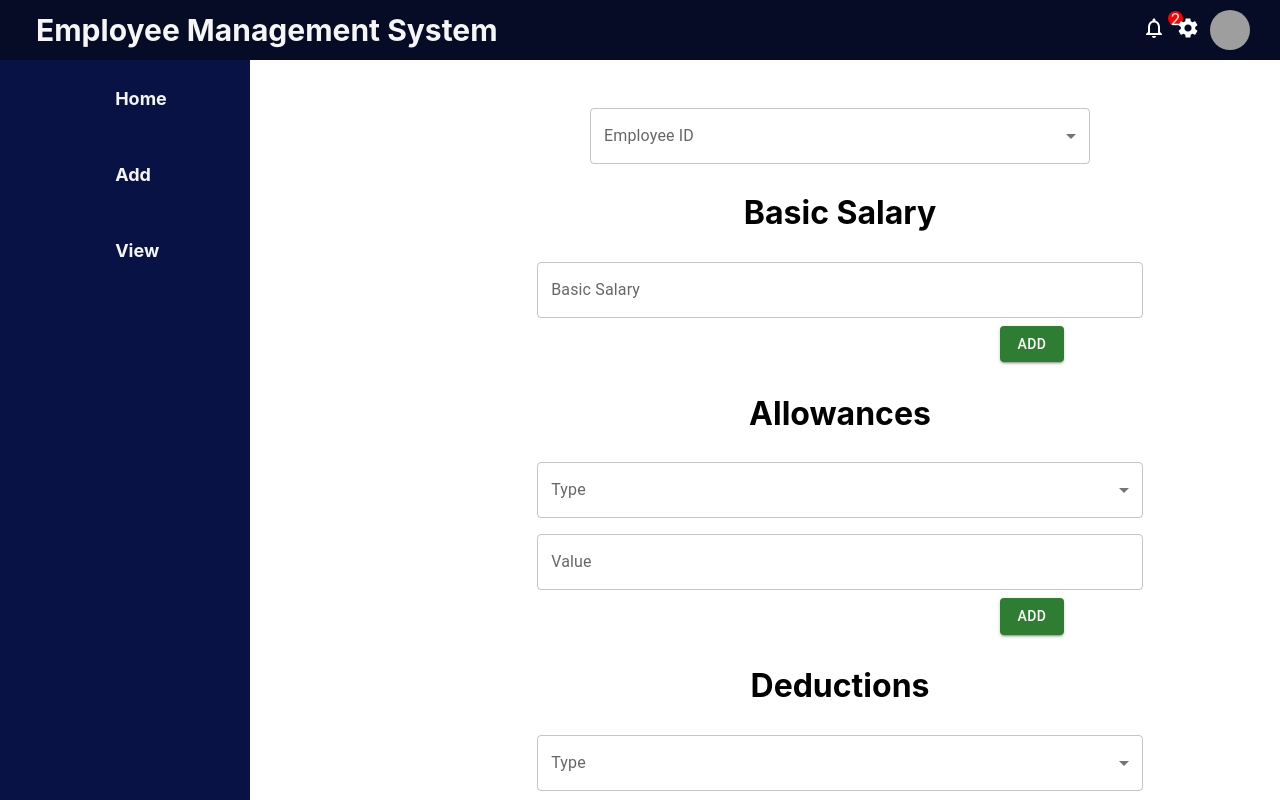
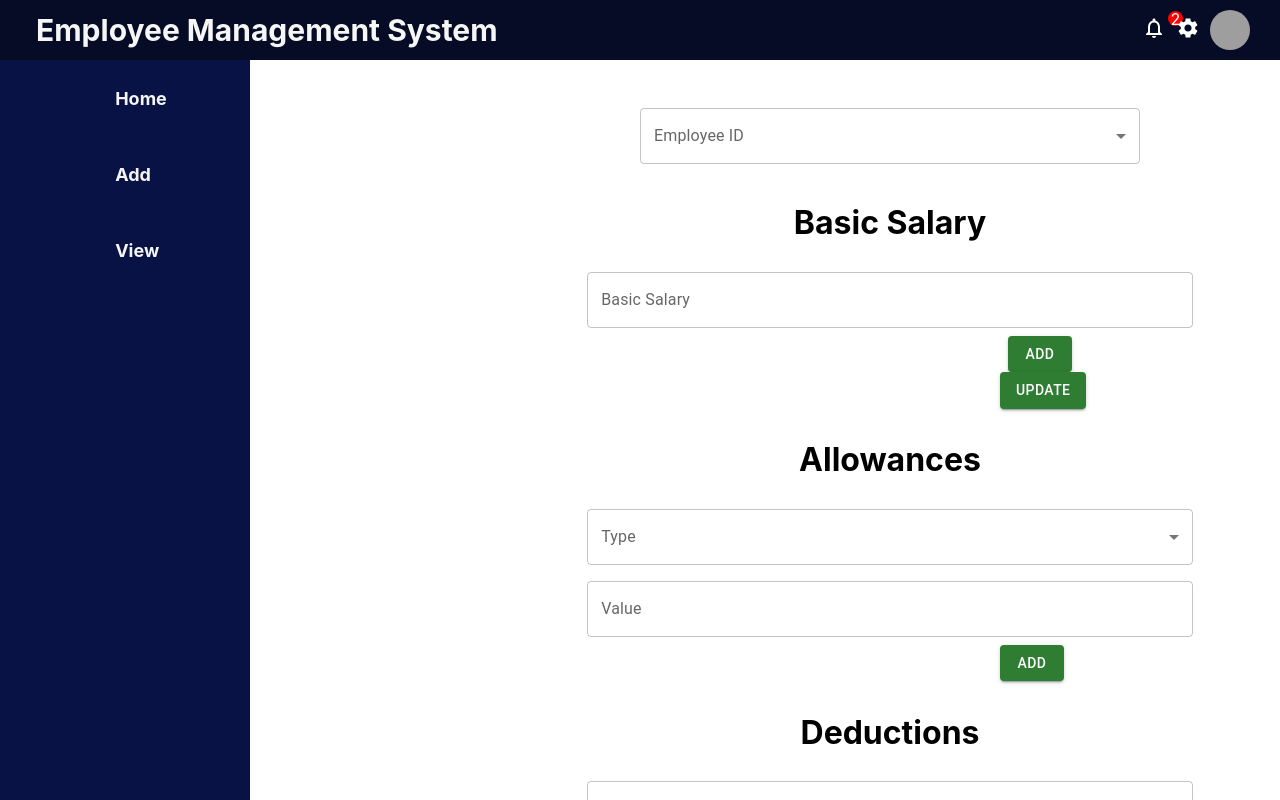
Before and after one commit to Server-s-Hawks/frontend, a React (Create React App) app: page /Add in a window 1280 px wide. Shown: the top 800 px of the page. Built offline with nearby package versions, Linux system fonts and the light colour scheme; grey boxes are pictures that could not be loaded.

Commit message:
add changes to salary_handling

```diff
--- a/src/pages/Add/Add.css
+++ b/src/pages/Add/Add.css
@@ -9,9 +9,20 @@
   }
 
   .button{
-    margin-left: 600px;
+    margin-left: 500px;
     margin-bottom: 10px;
+    margin-right: 200px;
+
+
   }
+  .btn2{
+    margin-right: 500px;
+
+  }
+
+
+
+
 
   .form{
     margin-left: 0px;
--- a/src/pages/Add/Add.jsx
+++ b/src/pages/Add/Add.jsx
@@ -12,6 +12,7 @@ import Button from '@mui/material/Button';
 import Stack from '@mui/material/Stack';
 
 
+
 function Add (){
 
     const[user_ID, setUser_Id] = useState("");
@@ -20,32 +21,56 @@ function Add (){
     const[deduction_type, setDeduction_type] = useState("");
     const[allowance_value, setAllowance] = useState("");
     const[deduction_value, setDeduction] = useState("");
+    //const[isDisable, setisDisable] = useState("");
+
+
 
 
     const select = () =>{
-
         Axios.post('http://localhost:5000/client' ,
         {
 
             user_ID:user_ID,
              Basic:Basic,
 
-           deduction:deduction
 
 
              }).then(() => {
                 console.log("success");
                 alert("Successfully added");
              });
+
+
+
+
+     };
+
+     const update = () =>{
+
+
+
+        Axios.post('http://localhost:5000/update' ,
+        {
+
+            update_user_ID:user_ID,
+             update_Basic:Basic,
+
+
+
+             }).then(() => {
+                console.log("success");
+                alert("Successfully updated");
+             });
      };
 
      const allowance = () =>{
 
+
         if(allowances_type==="Transport"){
-        Axios.post('http://localhost:5000/client' ,
+        Axios.post('http://localhost:5000/allowance' ,
         {
                   allowance_transport:allowance_value,
-                  user_ID:user_ID,
+                  user_ID_allowances:user_ID,
              }).then(() => {
                 console.log("success");
                 alert("Successfully added ");
@@ -53,10 +78,10 @@ function Add (){
              });
             };
             if(allowances_type === "Travel"){
-                Axios.post('http://localhost:5000/client' ,
+                Axios.post('http://localhost:5000/allowance' ,
                 {
                           allowance_travel:allowance_value,
-                          user_ID:user_ID,
+                          user_ID_allowances:user_ID,
                      }).then(() => {
                         console.log("success");
                         alert("Successfully added ");
@@ -64,10 +89,10 @@ function Add (){
                      });
                     };
             if(allowances_type === "Entertainment"){
-                    Axios.post('http://localhost:5000/client' ,
+                    Axios.post('http://localhost:5000/allowance' ,
                         {
                                   allowance_entertainment:allowance_value,
-                                  user_ID:user_ID,
+                                  user_ID_allowances:user_ID,
                              }).then(() => {
                                 console.log("success");
                                 alert("Successfully added ");
@@ -76,10 +101,10 @@ function Add (){
                             };
 
              if(allowances_type === "Housing"){
-                    Axios.post('http://localhost:5000/client' ,
+                    Axios.post('http://localhost:5000/allowance' ,
                          {
                             allowance_housing:allowance_value,
-                            user_ID:user_ID,
+                            user_ID_allowances:user_ID,
                             }).then(() => {
                                 console.log("success");
                                 alert("Successfully added ");
@@ -88,10 +113,10 @@ function Add (){
                          };
 
              if(allowances_type === "Medical"){
-                     Axios.post('http://localhost:5000/client' ,
+                     Axios.post('http://localhost:5000/allowance' ,
                         {
                             allowance_medical:allowance_value,
-                            user_ID:user_ID,
+                            user_ID_allowances:user_ID,
                             }).then(() => {
                                console.log("success");
                                alert("Successfully added ");
@@ -105,53 +130,55 @@ function Add (){
 
      const deduction= () =>{
 
+
+
         if(deduction_type==="Tax"){
-        Axios.post('http://localhost:5000/client' ,
+        Axios.post('http://localhost:5000/deduction' ,
         {
                   deduction_Tax:deduction_value,
-                  user_ID:user_ID,
+                  user_ID_deduction:user_ID,
              }).then(() => {
                 console.log("success");
                 alert("Successfully added ");
 
              });
             };
-            if(deduction_type === "Loans"){
-                Axios.post('http://localhost:5000/client' ,
+
+        if(deduction_type==="Loans"){
+            Axios.post('http://localhost:5000/deduction' ,
                 {
-                          deduction_loans:deduction_value,
-                          user_ID:user_ID,
-                     }).then(() => {
-                        console.log("success");
-                        alert("Successfully added ");
+                  deduction_Loans:deduction_value,
+                  user_ID_deduction:user_ID,
+             }).then(() => {
+                console.log("success");
+                alert("Successfully added ");
 
-                     });
-                    };
-            if(deduction_type === "Advance"){
-                    Axios.post('http://localhost:5000/client' ,
-                        {
-                                  deduction_advance:deduction_value,
-                                  user_ID:user_ID,
-                             }).then(() => {
-                                console.log("success");
-                                alert("Successfully added ");
+             });
+            };
 
-                             });
-                            };
+        if(deduction_type==="Advance"){
+            Axios.post('http://localhost:5000/deduction' ,
+                 {
+                  deduction_Advance:deduction_value,
+                  user_ID_deduction:user_ID,
+             }).then(() => {
+                console.log("success");
+                alert("Successfully added ");
 
-             if(deduction_type === "EPF"){
-                    Axios.post('http://localhost:5000/client' ,
-                         {
-                            deduction_EPF:deduction_value,
-                            user_ID:user_ID,
-                            }).then(() => {
-                                console.log("success");
-                                alert("Successfully added ");
+              });
+            };
 
-                            });
-                         };
+         if(deduction_type==="EPF"){
+            Axios.post('http://localhost:5000/deduction' ,
+                {
+                 deduction_EPF:deduction_value,
+                 user_ID_deduction:user_ID,
+             }).then(() => {
+                console.log("success");
+                alert("Successfully added ");
 
-
+              });
+             };
 
 
      };
@@ -159,7 +186,9 @@ function Add (){
 
         return(
 
+
         <div className="App"  >
+
 
 
                 <div className="form">
@@ -169,7 +198,7 @@ function Add (){
                     labelId="demo-simple-select-helper-label"
                     id="demo-simple-select-helper"
                     label="user_id"
-                    onChange={e=> setUser_Id(e.target.value)}
+                    onChange={e=> setUser_Id(e.target.value)  }
                     >
                     <MenuItem value="" >
                         <em>None</em>
@@ -178,12 +207,18 @@ function Add (){
                     <MenuItem value="1">1</MenuItem>
                     <MenuItem value="2">2</MenuItem>
                     <MenuItem value="3">3</MenuItem>
+                    <MenuItem value="4">4</MenuItem>
+                    <MenuItem value="5">5</MenuItem>
+                    <MenuItem value="6">6</MenuItem>
+                    <MenuItem value="7">7</MenuItem>
+                    <MenuItem value="8">8</MenuItem>
                     </Select>
 
                 </FormControl>
                 </div>
+                <div className="button">
 
-
+           </div>
             <div>
                 <h1>Basic Salary</h1>
                 <Box
@@ -194,21 +229,21 @@ function Add (){
                     noValidate
                     autoComplete="off"
                     >
-                    <TextField id="Basic" label="Basic Salary" variant="outlined" onChange={e=> setBasic_salary(e.target.value)} />
+                    <TextField id="Basic" label="Basic Salary" variant="outlined"  onChange={e=> setBasic_salary(e.target.value)}    />
 
                 </Box>
                 <div className="button">
-                <Stack direction="row" spacing={2}>
-                    <Button variant="contained" color="success" onClick={select}>ADD</Button>
 
-             </Stack>
+                    <Button variant="contained" color="success" onClick={select} >ADD</Button>
+                    <Button variant="contained" color="success"  onClick={update} >Update</Button>
+
              </div>
             </div>
 
             <div>
                 <h1>Allowances</h1>
                     <FormControl sx={{ m: 1, minWidth: '60ch'}}>
-                    <InputLabel id="demo-simple-select-helper-label">Type</InputLabel>
+                    <InputLabel id="demo-simple-select-helper-label" >Type</InputLabel>
                         <Select
                         labelId="demo-simple-select-helper-label"
                         id="demo-simple-select-helper"
@@ -216,7 +251,7 @@ function Add (){
                         label="Allowance"
                         onChange={e=> setAllowance_type(e.target.value)}
             >
-                        <MenuItem value="">
+                        <MenuItem value="" >
                             <em>None</em>
 
                         </MenuItem>
@@ -237,12 +272,12 @@ function Add (){
                     noValidate
                     autoComplete="off"
                     >
-                    <TextField id="Basic" label="Value" variant="outlined" onChange={e=> setAllowance(e.target.value)} />
+                    <TextField id="Basic" label="Value" variant="outlined"  onChange={e=> setAllowance(e.target.value)}  />
 
                 </Box>
                 <div className="button" >
                  <Stack direction="row" spacing={0} >
-                    <Button variant="contained" color="success" onClick={allowance}>ADD</Button>
+                    <Button variant="contained" color="success" onClick={allowance} >ADD</Button>
                  </Stack>
                 </div>
 
@@ -261,11 +296,11 @@ function Add (){
                         label="Type"
                         onChange={e=> setDeduction_type(e.target.value)}
             >
-                        <MenuItem value="">
+                        <MenuItem value="" disabled>
                             <em>None</em>
                         </MenuItem>
                         <MenuItem value="Tax">Tax</MenuItem>
-                        <MenuItem value="Loand">Loans</MenuItem>
+                        <MenuItem value="Loans">Loans</MenuItem>
                         <MenuItem value="Advance">Advance</MenuItem>
                         <MenuItem value="EPF">EPF</MenuItem>
                         </Select>
@@ -279,12 +314,12 @@ function Add (){
                     noValidate
                     autoComplete="off"
                     >
-                    <TextField id="Basic" label="Value" variant="outlined" onChange={e=> setDeduction(e.target.value)} />
+                    <TextField id="Basic" label="Value" variant="outlined"  onChange={e=> setDeduction(e.target.value)} />
 
                 </Box>
             <div className="button">
                 <Stack direction="row" spacing={2}>
-                    <Button variant="contained" color="success" onClick={deduction}>ADD</Button>
+                    <Button variant="contained" color="success"  onClick={deduction}>ADD</Button>
 
                 </Stack>
              </div>
--- a/src/pages/View/View.jsx
+++ b/src/pages/View/View.jsx
@@ -22,7 +22,7 @@ return (
 			<td>{val.User_ID}</td>
 			<td>{val.Basic}</td>
 			<td>{val.Allowance}</td>
-      <td>{val.Deduction}</td>
+            <td>{val.Deduction}</td>
 			</tr>
 		)
 		})}
--- a/src/pages/View/view.css
+++ b/src/pages/View/view.css
@@ -1,5 +1,5 @@
 .App{
-    margin-left: 400px;
+    margin-left: 500px;
 }
 
 .TableData {
@@ -8,7 +8,7 @@
     display: flex;
     justify-content: center;
     align-items: center;
-    margin-left: 500px;
+    margin-left: 900px;
     }
 
     table {
```
